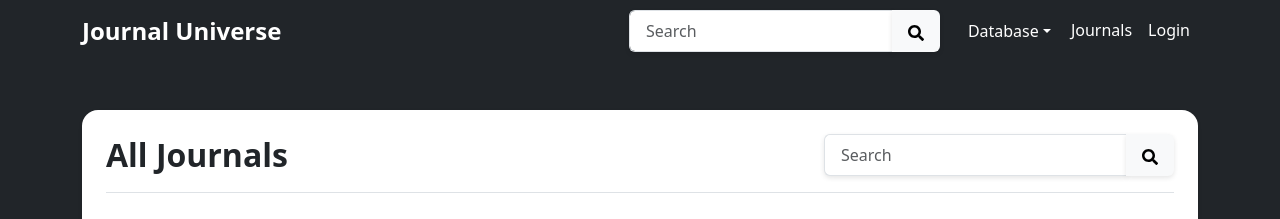
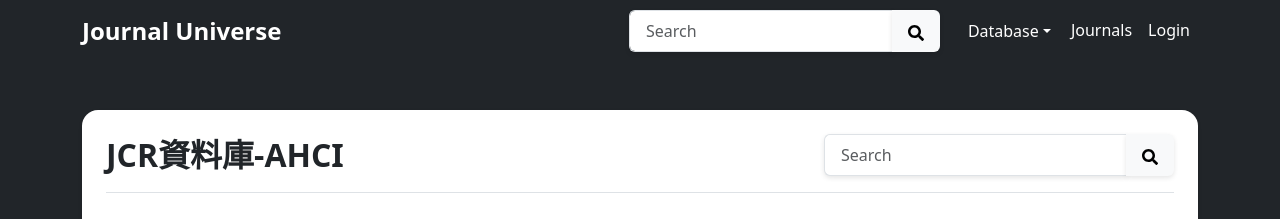
Before and after one commit to Ch40sTng/journal-react_v2, a React (Vite) app: page /journals/JCR-AHCI in a window 1280 px wide. Shown: the top 219 px of the page. Built offline with nearby package versions, Linux system fonts and the light colour scheme; no server answers; the database is empty; the HTML template or start-up script is replaced by a standard one.

Commit message:
database displayname

```diff
--- a/src/pages/journalviewer.jsx
+++ b/src/pages/journalviewer.jsx
@@ -265,7 +265,7 @@
           <div className="p-4 bg-white shadow-sm rounded-4">
           <div className="d-flex justify-content-between align-items-center border-bottom pb-3 mb-4">
             <h2 className="fw-bold fs-2 text-dark mb-0">
-              All Journals
+              {displayName}
             </h2>
 
             <InputGroup style={{ maxWidth: '350px' }}>
```
